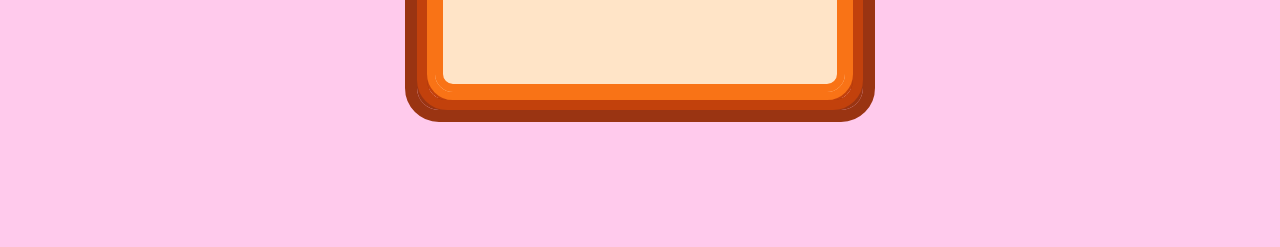
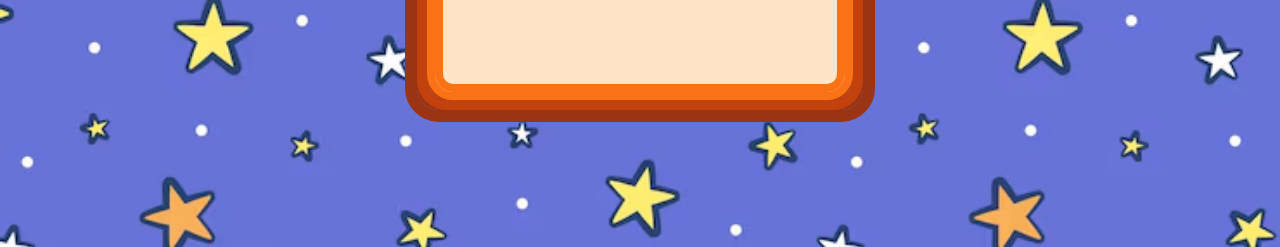
Before and after one commit to IshaGarg1103/snake-game, a plain HTML site: page index.html in a window 1280 px wide. Shown: the part 553-800 px from the top of the page. Drawn offline with Linux system fonts and the light colour scheme.

Commit message:
updated files and added images

```diff
--- a/style.css
+++ b/style.css
@@ -7,7 +7,7 @@ body{
     margin: 0;
     font-family: 'VT323', monospace;
     background-color: #ffcaec;
-    background-image: url('Attached_image.png');
+    background-image: url('image.png');
     background-size: cover;
     background-position: center;
     background-repeat: no-repeat;
```
Also changed, not shown: image.png (added).
